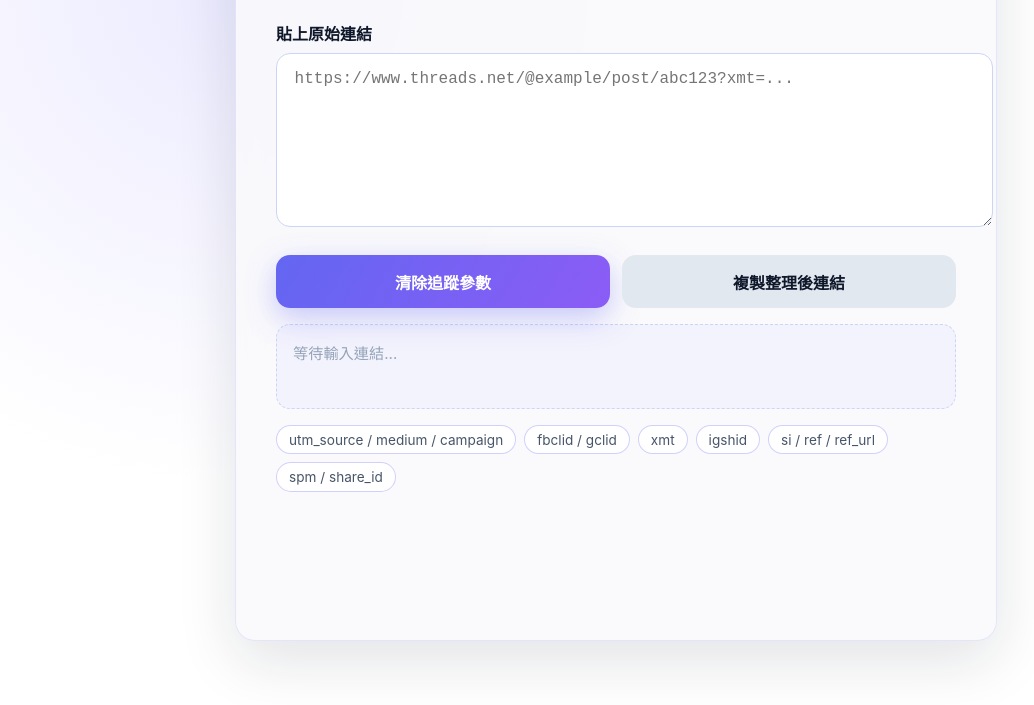
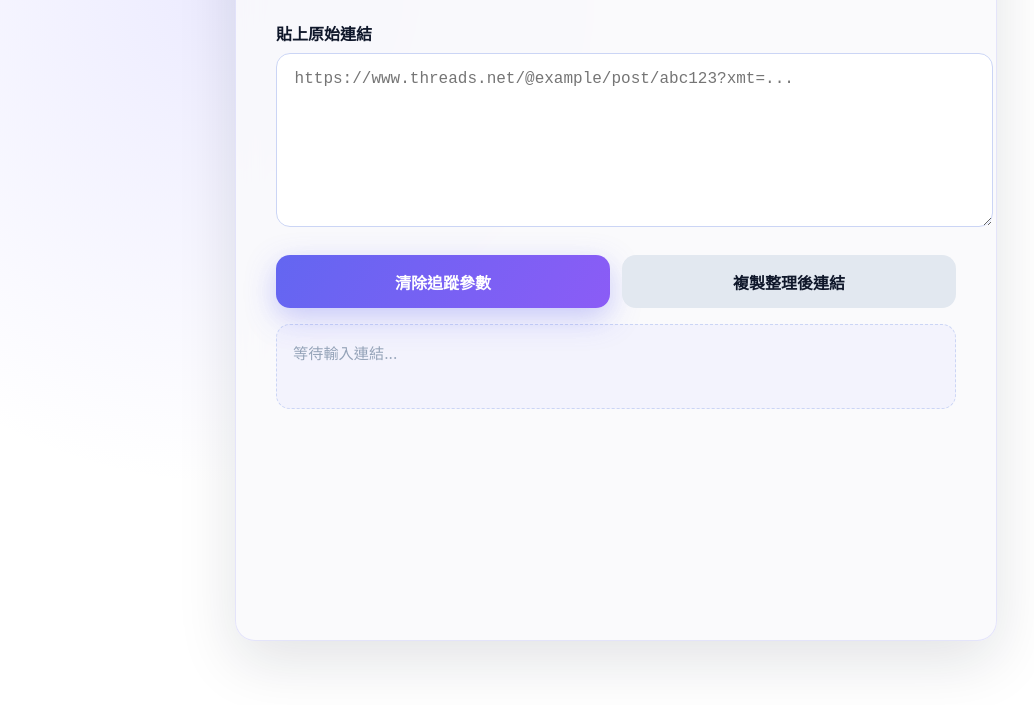
Before and after one commit to Luxame/urldrop, a plain HTML site: page frontend/index.html in a window 1280 px wide. Shown: the part 191-896 px from the top of the page, without its empty margins (24-1058 px from the left). Drawn offline with Linux system fonts and the light colour scheme.

Commit message:
Remove tracking chip list from UI

```diff
--- a/frontend/index.html
+++ b/frontend/index.html
@@ -144,21 +144,6 @@
         color: #0f172a;
       }
 
-      .chips {
-        display: flex;
-        flex-wrap: wrap;
-        gap: 0.5rem;
-        margin-top: 1rem;
-      }
-
-      .chip {
-        padding: 0.35rem 0.75rem;
-        border-radius: 999px;
-        border: 1px solid rgba(99, 102, 241, 0.3);
-        font-size: 0.85rem;
-        color: #475569;
-        background: white;
-      }
     </style>
   </head>
   <body>
@@ -186,14 +171,6 @@
       </section>
       <div class="status" id="status"></div>
 
-      <div class="chips" aria-label="目前移除的常見參數">
-        <span class="chip">utm_source / medium / campaign</span>
-        <span class="chip">fbclid / gclid</span>
-        <span class="chip">xmt</span>
-        <span class="chip">igshid</span>
-        <span class="chip">si / ref / ref_url</span>
-        <span class="chip">spm / share_id</span>
-      </div>
     </main>
 
     <script src="./cleaner.js"></script>
```
